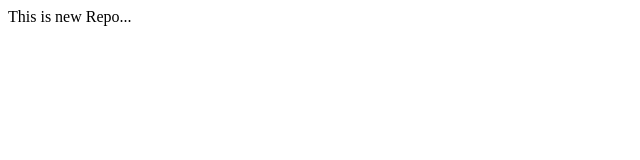
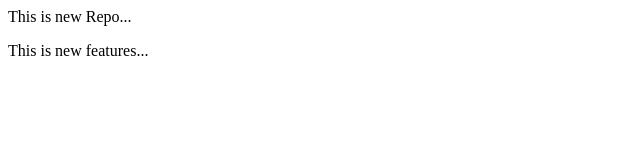
Before and after one commit to ajayg138/localrepo, a plain HTML site: page index.html in a window 1280 px wide. Shown: the whole page, without its empty margins (0-640 px from the left). Drawn offline with Linux system fonts and the light colour scheme.

Commit message:
New Feature added

```diff
--- a/index.html
+++ b/index.html
@@ -1 +1,2 @@
 <p>This is new Repo...</p>
+<p>This is new features...</p>
```
